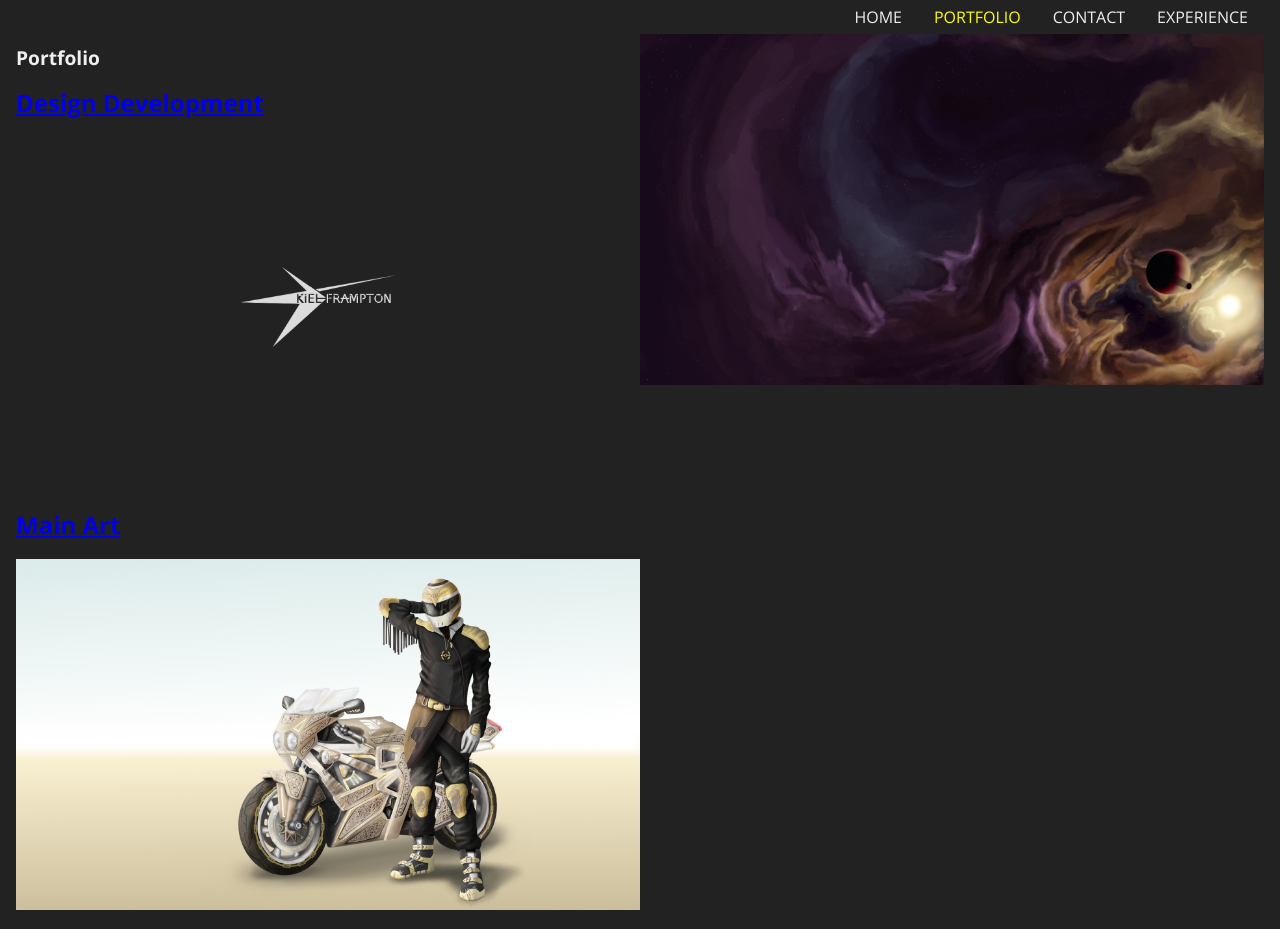
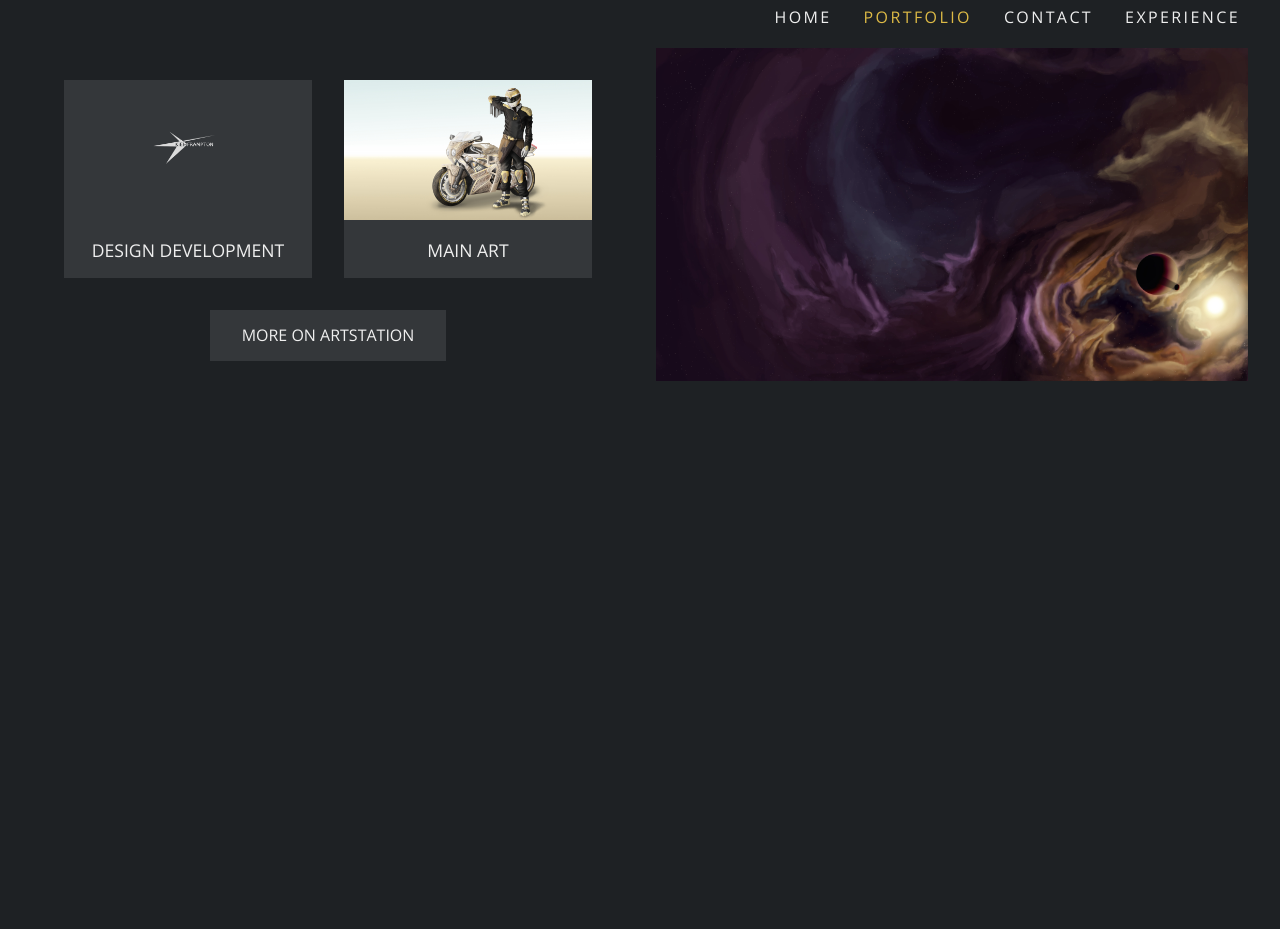
Before and after one commit to DanielHearn/kiel-portfolio, a Jekyll site: the page built from portfolio.md, in a window 1280 px wide and 929 px high. Built offline with Jekyll 4.4.1, drawn with Linux system fonts in a browser that asks for light colours.

Commit message:
Add colours and improved content structure and styling

```diff
--- a/_layouts/experience.html
+++ b/_layouts/experience.html
@@ -13,10 +13,10 @@ layout: base
 </nav>
 <section class="main">
     <div class="column">
-        <div>
+        <div class="header">
             <h1>{{ page.title }} </h1>
         </div>
-        <div>
+        <div class="column-content">
             {% for project in page.projects %}
                 <p>{{ project.title }}</p>
                 <p>{{ project.description }}</p>
--- a/_layouts/portfolio.html
+++ b/_layouts/portfolio.html
@@ -1,5 +1,6 @@
 ---
 layout: base
+artstation_link: http://www.artstation.com
 ---
 <nav>
     <ul>
@@ -13,20 +14,24 @@ layout: base
 </nav>
 <section class="main">
     <div class="column">
-        <div>
-            <h1>{{ page.title }} </h1>
-        </div>
-        <div>
+        <div class="column-content">
+            <div class="portfolio-grid">
                 {% for portfolio in site.portfolio %}
-                <a href="{{ portfolio.url }}">
-                    <div>
-                        <h2>{{ portfolio.title }}</h2>
+                    <a class="portfolio-item" href="{{ portfolio.url }}">
+                        <div class="portfolio-image">
                             {% if portfolio.image %}
                                 <img src="{{ portfolio.image }}">
                             {% endif %}
                         </div>
+                        <div class="portfolio-title">
+                            <p>{{ portfolio.title }}</p>
+                        </div>
                     </a>
                 {% endfor %}
+            </div>
+        </div>
+        <div class="column-footer">
+            <a class="link-large" href="{{ page.artstation_link }}">More on artstation</a>
         </div>
     </div>
     <div class="column">
--- a/admin/config.yml
+++ b/admin/config.yml
@@ -36,6 +36,7 @@ collections:
         fields:
           - {label: Layout, name: layout, widget: hidden, default: 'portfolio'}
           - {label: Title, name: title, widget: string}
+          - {label: Artstation Link, name: artstation_link, widget: string}
           - {label: Featured Image, name: image, widget: image}
       - label: "Experience Page"
         name: "experience"
--- a/css/main.scss
+++ b/css/main.scss
@@ -2,12 +2,29 @@
 ---
 @charset "utf-8";
 
-$dark: #222;
+$dark: #1e2124;
+$grey: #34373a;
 $white: #efefef;
-$accent: yellow;
+$accent-dark: #c0a54d;
+$accent: #ddba46;
+
+$heading-size: 1.4em;
+$heading-weight: 600;
+$subheading-size: 1.25em;
+$subheading-weight: 500;
+$p-size: 1.1em;
+$p-weight: 400;
+
+$letter-spacing: 0.15em;
+$transition-time: 0.1s;
 
 @import 'partials/normalize';
 @import 'partials/nav';
+@import 'partials/media-queries';
+
+* {
+    box-sizing: border-box;
+}
 
 body, input, button {
     font-family: 'Open Sans', sans-serif;
@@ -18,30 +35,102 @@ body {
     flex-direction: column;
     background: $dark;
     color: $white;
+    width: 100%;
+    min-height: 100%;
 }
 
 h1 {
-    font-weight: bold;
-    font-size: 1.2em;
+    font-size: $heading-size;
+    font-weight: $heading-weight;
+}
+
+h2 {
+    font-size: $subheading-size;
+    font-weight: $subheading-weight;
+}
+
+p {
+    font-size: $p-size;
+    font-weight: $p-weight;
 }
 
 img {
     max-width: 100%;
 }
 
+a {
+    text-decoration: none;
+    color: $white;
+    &:visited {
+        color: $white;
+    }
+}
+
 .content {
     display: flex;
+    flex: 1 auto;
     flex-direction: column;
-    padding: 0 1em 1em 1em
 }
 
 .main {
     display: flex;
+    flex: 1 auto;
     flex-direction: row;
+    padding: 2em 1em 1em 1em;
     .column {
-        width: 50%;
+        display: flex;
+        flex: 1;
+        flex-direction: column;
+        padding: 1em;
+        .header {
+            padding: 1em;
+            background: $grey;
+            text-align: center;
+            h1 {
+                letter-spacing: $letter-spacing*2;
+                text-transform: uppercase;
+                margin: 0.25em 0;
+                padding-bottom: 0.5em;
+                border-bottom: 0.2em $white solid;
+            }
+        }
+        .column-content {
+            padding: 1em;
+        }
+        .column-footer {
+            display: flex;
+            flex-direction: column;
+            align-items: center;
+        }
     }
 }
+
+.link-large {
+    text-align: center;
+    color: $white;
+    text-transform: uppercase;
+    background: $grey;
+    padding: 1em 2em;
+}
+
+.portfolio-grid {
+    display: flex;
+    flex-direction: row;
+    .portfolio-item {
+        flex: 1 auto;
+        width: 50%;
+        margin: 1em;
+        background: $grey;
+        .portfolio-image {
+
+        }
+        .portfolio-title {
+            text-align: center;
+            text-transform: uppercase;
+        }
+    }
+}
+
 
 .front-container {
     .front-menu {
@@ -50,6 +139,24 @@ img {
         flex-wrap: wrap;
         .front-section {
             width: 50%;
+            text-align: center;
+            text-transform: uppercase;
+        }
+        .triangle-top img {
+            -webkit-clip-path: polygon(50% 50%, 0% 0, 100% 0);
+            clip-path: polygon(50% 50%, 0% 0, 100% 0);
+        }
+        .triangle-bottom img {
+            -webkit-clip-path: polygon(50% 50%, 0% 100%, 100% 100%);
+            clip-path: polygon(50% 50%, 0% 100%, 100% 100%);
+        }
+        .triangle-left img {
+            -webkit-clip-path: polygon(50% 50%, 0 0, 0 100%);
+            clip-path: polygon(50% 50%, 0 0, 0 100%);
+        }
+        .triangle-right img {
+            -webkit-clip-path: polygon(50% 50%, 100% 0%, 100% 100%);
+            clip-path: polygon(50% 50%, 100% 0%, 100% 100%);
         }
     }
 }
--- /dev/null
+++ b/css/partials/_media-queries.scss
@@ -0,0 +1,9 @@
+@media screen and (max-width: 58em) {
+    body {
+        .content {
+            .main {
+                flex-direction: column;
+            }
+        }
+    }
+}
--- a/css/partials/_nav.scss
+++ b/css/partials/_nav.scss
@@ -1,11 +1,15 @@
 nav {
     background: $dark;
+    position: fixed;
+    width: 100vw;
     ul {
         display: flex;
         flex-direction: row;
         justify-content: flex-end;
         margin: 0;
         list-style: none;
+        padding: 0;
+        padding-right: 1.5em;
         li {
             display: flex;
             text-transform: uppercase;
@@ -13,8 +17,13 @@ nav {
                 padding: 0.5em 1em;
                 color: $white;
                 text-decoration: none;
+                letter-spacing: $letter-spacing;
+                transition: color $transition-time ease-in-out;
                 &.active {
                     color: $accent;
+                }
+                &:hover {
+                    color: $accent-dark;
                 }
             }
         }
```
Also changed, not shown: _layouts/contact.html (+11 -5 lines), _layouts/portfolio-sub.html (+13 -3 lines), 1 other file. Lines whose indentation alone changed are shown as unchanged.
